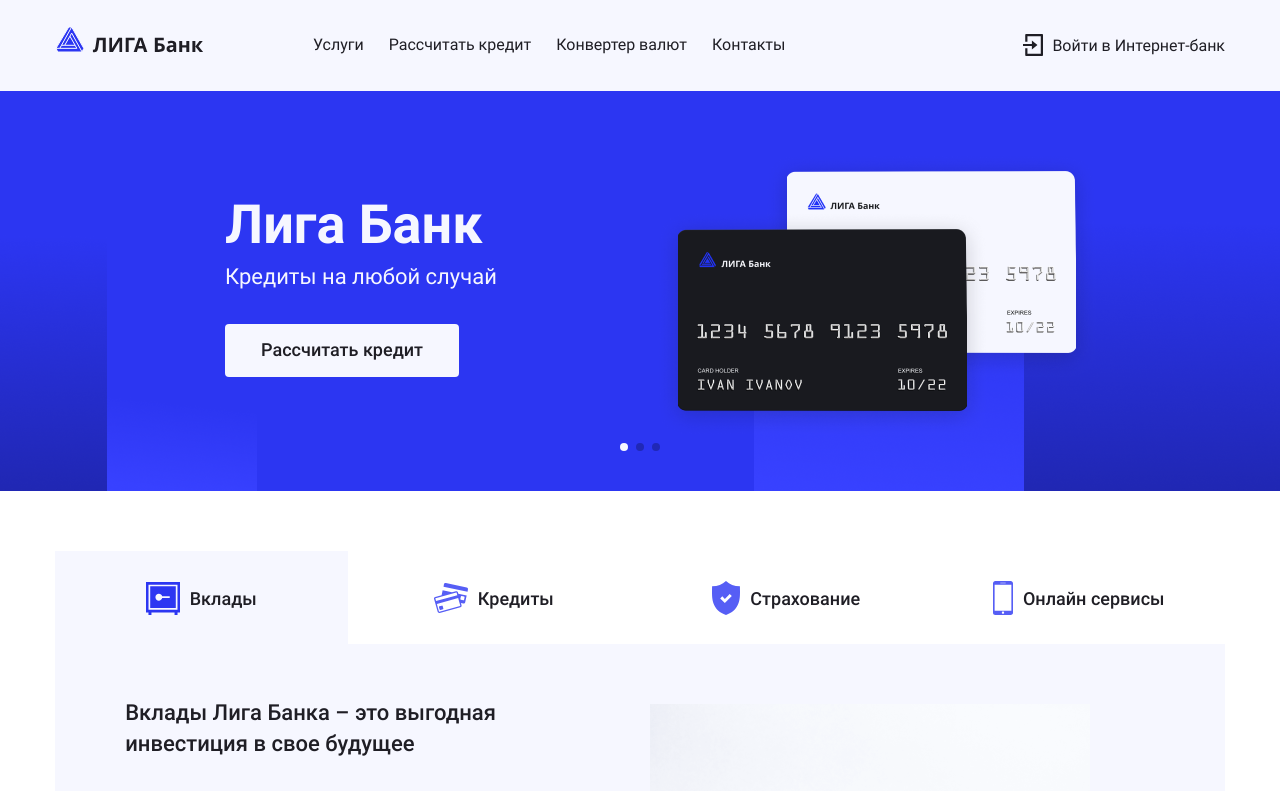
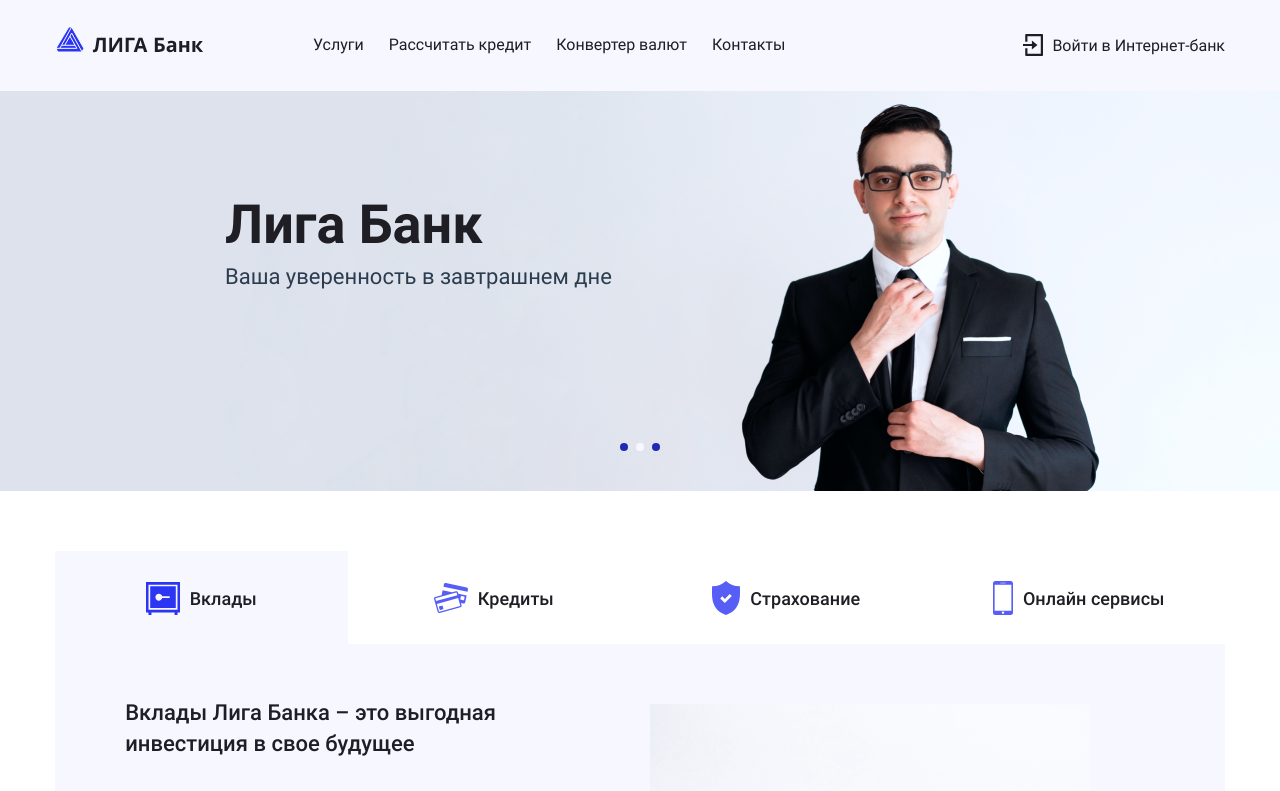
Before and after one commit to geoniced/liga-bank, a React (Create React App) app: page / in a window 1280 px wide. Shown: the top 791 px of the page. Built offline with nearby package versions, Linux system fonts and the light colour scheme.

Commit message:
Подключает библиотеку для слайдера, использует для промослайдера и настраивает его

```diff
--- a/package.json
+++ b/package.json
@@ -13,6 +13,7 @@
     "react-helmet": "6.1.0",
     "react-range": "1.8.7",
     "react-redux": "7.2.1",
+    "react-responsive-carousel": "3.2.18",
     "react-scripts": "4.0.3",
     "react-select": "4.3.0",
     "redux": "4.0.5",
--- a/src/components/promo-slider/promo-slider.jsx
+++ b/src/components/promo-slider/promo-slider.jsx
@@ -1,40 +1,54 @@
 import React from "react";
-import SliderButtons from "../slider-buttons/slider-buttons";
+import {Carousel} from "react-responsive-carousel";
+import "react-responsive-carousel/lib/styles/carousel.min.css";
+import {ReactComponent as IconSliderItem} from "../../assets/img/icon-slider-item.svg";
+import {SLIDER_CHANGE_INTERVAL} from "../../const";
 
 const PromoSlider = () => {
   return (
     <section className="page-content__promo-slider promo-slider">
-      {/* <!-- TODO: посмотреть как слайдеры я делал ранее --> */}
-      <ul className="promo-slider__list">
-        <li className="promo-slider__item promo-slider__item--credit">
+      <Carousel
+        interval={SLIDER_CHANGE_INTERVAL}
+        showThumbs={false}
+        showArrows={false}
+        showStatus={false}
+        emulateTouch
+        autoPlay
+        infiniteLoop
+        renderIndicator={(onClickHandler, isSelected, index) => (
+          <li
+            onClick={onClickHandler}
+            className={`slider-buttons__item ${isSelected ? `slider-buttons__item--active` : ``}`}
+          >
+            <button className="slider-buttons__button" type="button">
+              <IconSliderItem className="slider-buttons__icon" />
+              <span className="visually-hidden">{index + 1} слайд</span>
+            </button>
+          </li>
+        )}
+        className="promo-slider__list slider-buttons slider-buttons--promo-slider"
+      >
+        <div className="promo-slider__item promo-slider__item--credit">
           <div className="promo-slider__wrapper">
             <h2 className="promo-slider__title">Лига Банк</h2>
             <p className="promo-slider__description">Кредиты на любой случай</p>
             <a href="#" className="promo-slider__promo-button button button--white">Рассчитать кредит</a>
           </div>
-
-        </li>
-        <li className="promo-slider__item promo-slider__item--confidence">
+        </div>
+        <div className="promo-slider__item promo-slider__item--confidence">
           <div className="promo-slider__wrapper">
             <h2 className="promo-slider__title">Лига Банк</h2>
             <p className="promo-slider__description">Ваша уверенность в завтрашнем дне</p>
           </div>
-
-        </li>
-        <li className="promo-slider__item promo-slider__item--department">
+        </div>
+        <div className="promo-slider__item promo-slider__item--department">
           <div className="promo-slider__wrapper">
             <h2 className="promo-slider__title">Лига Банк</h2>
             <p className="promo-slider__description">Всегда рядом</p>
             <a href="#" className="promo-slider__promo-button promo-slider__promo-button--department button">Найти отделение</a>
           </div>
-
-        </li>
-      </ul>
-
-      <SliderButtons
-        className="promo-slider__buttons-list"
-        sliderItems={3}
-      />
+        </div>
+      </Carousel>
     </section>
   );
 };
--- a/src/const.js
+++ b/src/const.js
@@ -11,6 +11,7 @@ export const Tab = {
 };
 
 export const CREDIT_SELECT_PLACEHOLDER_TEXT = `Выберите цель кредита`;
+export const SLIDER_CHANGE_INTERVAL = 4000;
 
 export const LoginField = {
   LOGIN: `login-form-login`,
--- a/src/scss/promo-slider.scss
+++ b/src/scss/promo-slider.scss
@@ -15,21 +15,19 @@
   background-repeat: no-repeat;
   background-position: center;
 
+  text-align: initial;
+
   &--credit {
     background-color: $blue;
     background-image: url("../assets/img/main-banner-bg.png");
   }
 
   &--confidence {
-    // TODO: REMOVE DISPLAY: NONE WHEN I WILL MOVE TO REACT LOGIC DESCRIPTION
-    display: none;
     background-color: #DDE2EC;
     background-image: url("../assets/img/a-man-in-a-suit.png");
   }
 
   &--department {
-    // TODO: REMOVE DISPLAY: NONE WHEN I WILL MOVE TO REACT LOGIC DESCRIPTION
-    display: none;
     background-color: #E6F1FE;
     background-image: url("../assets/img/a-woman-with-a-card.png");
   }
@@ -78,10 +76,6 @@
     padding-left: 48px;
     padding-right: 49px;
   }
-}
-
-.promo-slider__buttons-list {
-  bottom: 36px;
 }
 
 @media (max-width: $tablet-max-width) {
@@ -135,10 +129,6 @@
       padding-left: 38px;
       padding-right: 38px;
     }
-  }
-
-  .promo-slider__buttons-list {
-    bottom: 11px;
   }
 }
 
@@ -203,8 +193,4 @@
       padding-left: 37px;
     }
   }
-
-  .promo-slider__buttons-list {
-    bottom: 7px;
-  }
 }
--- a/src/scss/slider-buttons.scss
+++ b/src/scss/slider-buttons.scss
@@ -1,4 +1,4 @@
-.slider-buttons {
+.slider-buttons .control-dots {
   @include list-reset;
 
   position: absolute;
@@ -6,8 +6,13 @@
 
   display: flex;
   align-items: flex-start;
+  width: auto;
 
   transform: translateX(-50%);
+}
+
+.slider-buttons--promo-slider .control-dots {
+  bottom: 36px;
 }
 
 .slider-buttons__item {
@@ -39,8 +44,17 @@
   fill: $light-gray;
 }
 
+@media (max-width: $tablet-max-width) {
+  .slider-buttons--promo-slider .control-dots {
+    bottom: 11px;
+  }
+}
 
 @media (max-width: $mobile-max-width) {
+  .slider-buttons--promo-slider .control-dots {
+    bottom: 7px;
+  }
+
   .slider-buttons__button {
     width: 6px;
     height: 6px;
```
Also changed, not shown: 1 other file (tests, documents, lock files or other folders).
